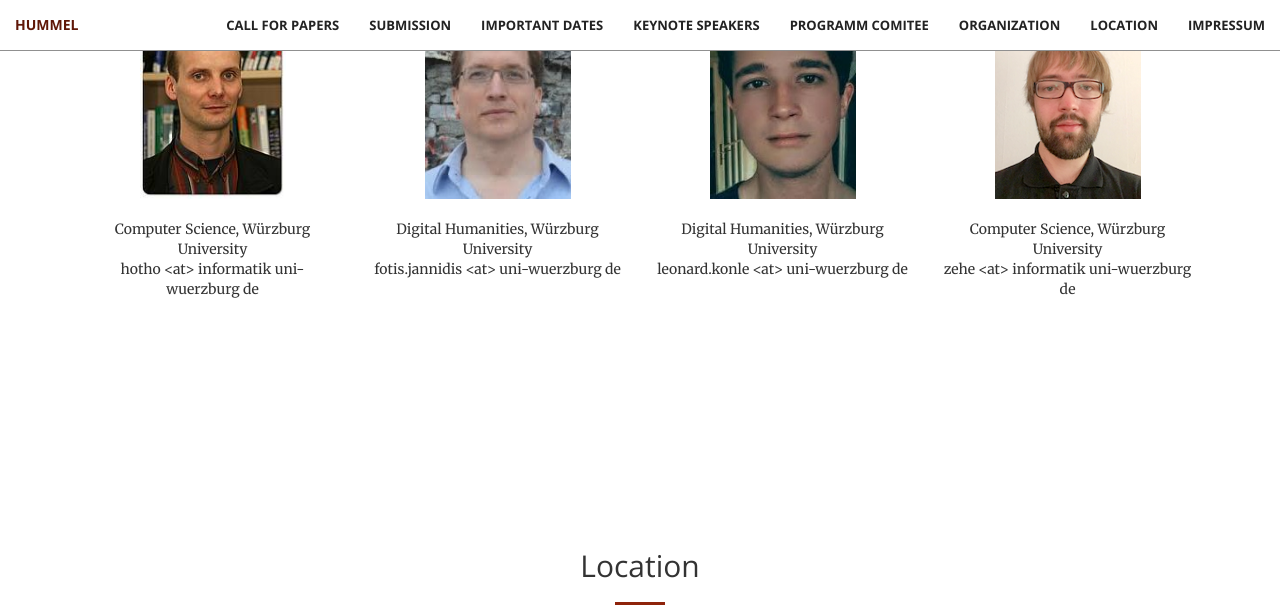
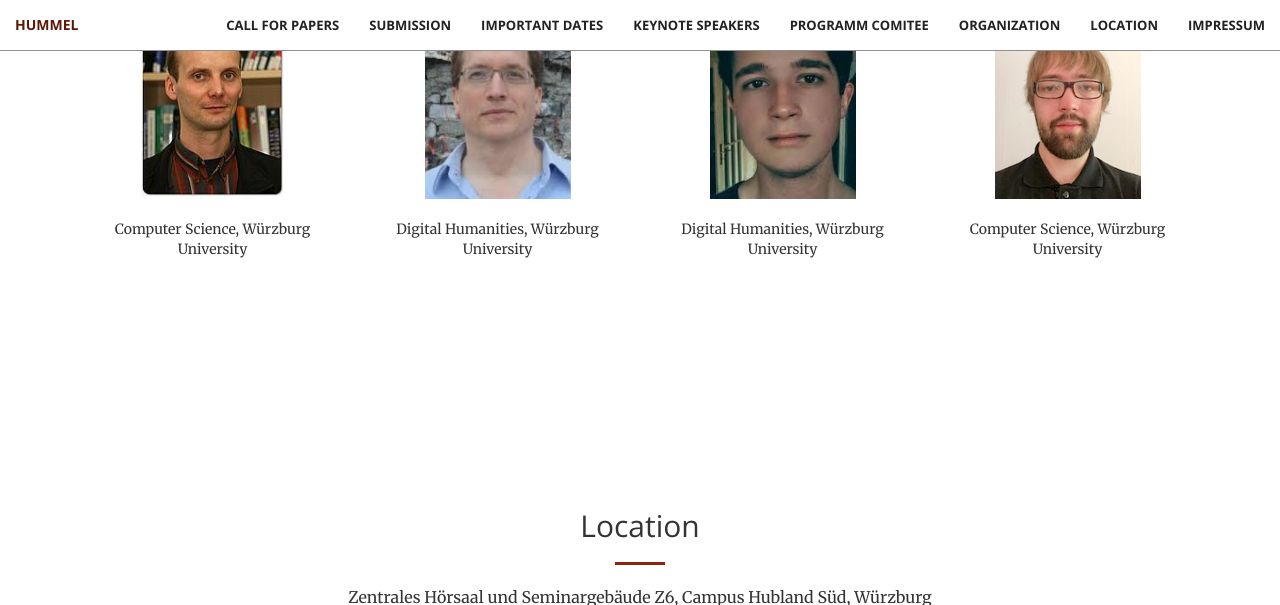
Before and after one commit to cophi-wue/ecml19.hummel.github.io, a Jekyll site: the page built from index.html, in a window 1280 px wide and 900 px high, scrolled down 4569 px, cut to the strip 0-605 px from the top of the window. Built offline with Jekyll 4.4.1, drawn with Linux system fonts in a browser that asks for light colours.

Commit message:
Update orga.html

```diff
--- a/_includes/orga.html
+++ b/_includes/orga.html
@@ -9,32 +9,28 @@
 	    <div class="col-lg-12 text-center">
 		<div class="row">
                 <div class="col-lg-3 text-center">
-					<p>Andreas Hotho</p>
+			<p><a href="http://www.dmir.uni-wuerzburg.de/staff/hotho/">Andreas Hotho</a></p>
                     <img src="img/hotho.jpg" alt="" height="189" width="146">
 					<br><br>
 					Computer Science, Würzburg University<br>
-                    hotho &lt;at&gt; informatik uni-wuerzburg de<br>
                 </div>
                 <div class="col-lg-3 text-center">
-					<p>Fotis Jannidis</p>
+			<p><a href="https://www.germanistik.uni-wuerzburg.de/?id=94424">Fotis Jannidis</a></p>
                     <img src="img/jannidis.jpeg" alt="" height="189" width="146">
 					<br><br>
 					Digital Humanities, Würzburg University<br>
-                    fotis.jannidis &lt;at&gt; uni-wuerzburg de<br>
                 </div>
                 <div class="col-lg-3 text-center">
-					<p>Leonard Konle</p>
+			<p><a href="https://www.germanistik.uni-wuerzburg.de/lehrstuehle/computerphilologie/mitarbeiter/konle/">Leonard Konle</a></p>
                     <img src="img/konle.jpeg" alt="" height="189" width="146">
 					<br><br>
 					Digital Humanities, Würzburg University<br>
-                    leonard.konle &lt;at&gt; uni-wuerzburg de<br>
                 </div>
                 <div class="col-lg-3 text-center">
-					<p>Albin Zehe</p>
+			<p><a href="http://www.dmir.uni-wuerzburg.de/staff/zehe/">Albin Zehe</a></p>
                     <img src="img/zehe.png" alt="" height="189" width="146">
 					<br><br>
 					Computer Science, Würzburg University<br>
-                    zehe &lt;at&gt; informatik uni-wuerzburg de<br>
                 </div>
                 </div>
 		</div>
```
